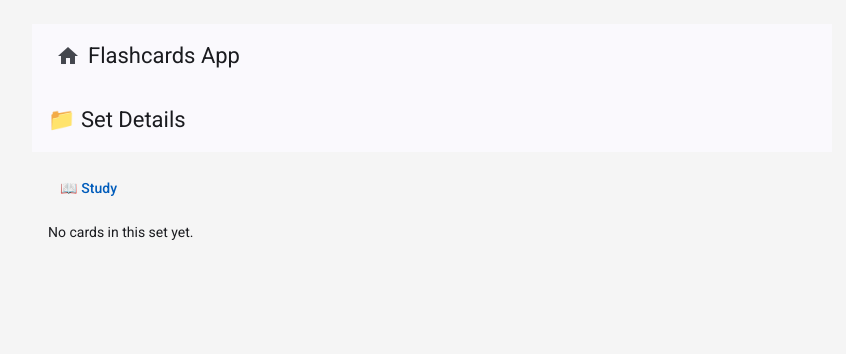
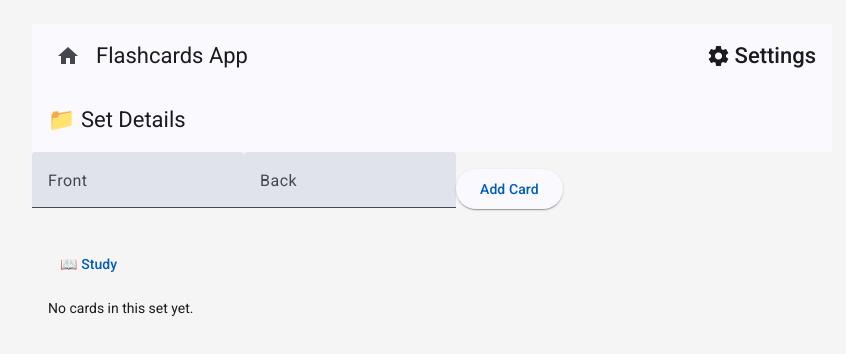
Before and after one commit to ThanhChungNguyen/flashcard-app-ui, an Angular app: page /flashcards/set/1 in a window 1280 px wide. Shown: the top 354 px of the page, without its empty margins (208-1054 px from the left). Built offline with nearby package versions, Linux system fonts and the light colour scheme.

Commit message:
fix missing input cards

```diff
--- a/src/app/flashcards/pages/set-detail.component.html
+++ b/src/app/flashcards/pages/set-detail.component.html
@@ -1,7 +1,17 @@
 <mat-toolbar color="primary">
   📁 {{ set?.title || 'Set Details' }}
 </mat-toolbar>
+<mat-form-field appearance="fill">
+  <mat-label>Front</mat-label>
+  <input matInput [(ngModel)]="newFront">
+</mat-form-field>
 
+<mat-form-field appearance="fill">
+  <mat-label>Back</mat-label>
+  <input matInput [(ngModel)]="newBack">
+</mat-form-field>
+
+<button mat-raised-button color="primary" (click)="addCard()">Add Card</button>
 <div class="container" style="padding: 16px;">
   <button mat-button color="primary" [routerLink]="['/flashcards/set', set?.id, 'study']">📖 Study</button>
 
--- a/src/app/flashcards/pages/set-detail.component.ts
+++ b/src/app/flashcards/pages/set-detail.component.ts
@@ -12,11 +12,13 @@ import { MatToolbarModule } from '@angular/material/toolbar';
 import { MatListModule } from '@angular/material/list';
 import { MatButtonModule } from '@angular/material/button';
 import { MatIconModule } from '@angular/material/icon';
+import { MatFormFieldModule } from '@angular/material/form-field';
+import { MatInputModule } from '@angular/material/input';
 
 @Component({
   selector: 'app-set-detail',
   standalone: true,
-  imports: [CommonModule, FormsModule, RouterModule, MatToolbarModule, MatListModule, MatButtonModule, MatIconModule],
+  imports: [CommonModule, FormsModule, RouterModule, MatToolbarModule, MatListModule, MatButtonModule, MatIconModule, MatFormFieldModule, MatInputModule],
   templateUrl: './set-detail.component.html',
 })
 export class SetDetailComponent {
--- a/src/app/shared/app-header.html
+++ b/src/app/shared/app-header.html
@@ -1,6 +1,15 @@
-<mat-toolbar color="primary">
+<mat-toolbar color="primary" style="display: flex; justify-content: space-between; align-items: center;">
+  <!-- Left side: Home button and title -->
+  <div style="display: flex; align-items: center;">
     <button mat-icon-button [routerLink]="['/flashcards']" aria-label="Home">
-    <mat-icon>home</mat-icon>
+      <mat-icon>home</mat-icon>
     </button>
-    <span>Flashcards App</span>
+    <span style="margin-left: 8px;">Flashcards App</span>
+  </div>
+
+<!-- Right side: Settings icon -->
+<div style="font-weight: 500; display: flex; align-items: center;">
+  <mat-icon>settings</mat-icon>
+  <span style="margin-left: 4px;">Settings</span>
+</div>
 </mat-toolbar>
```
Also changed, not shown: src/app/flashcards/store/flashcard.store.ts (added, +88 -0 lines).
